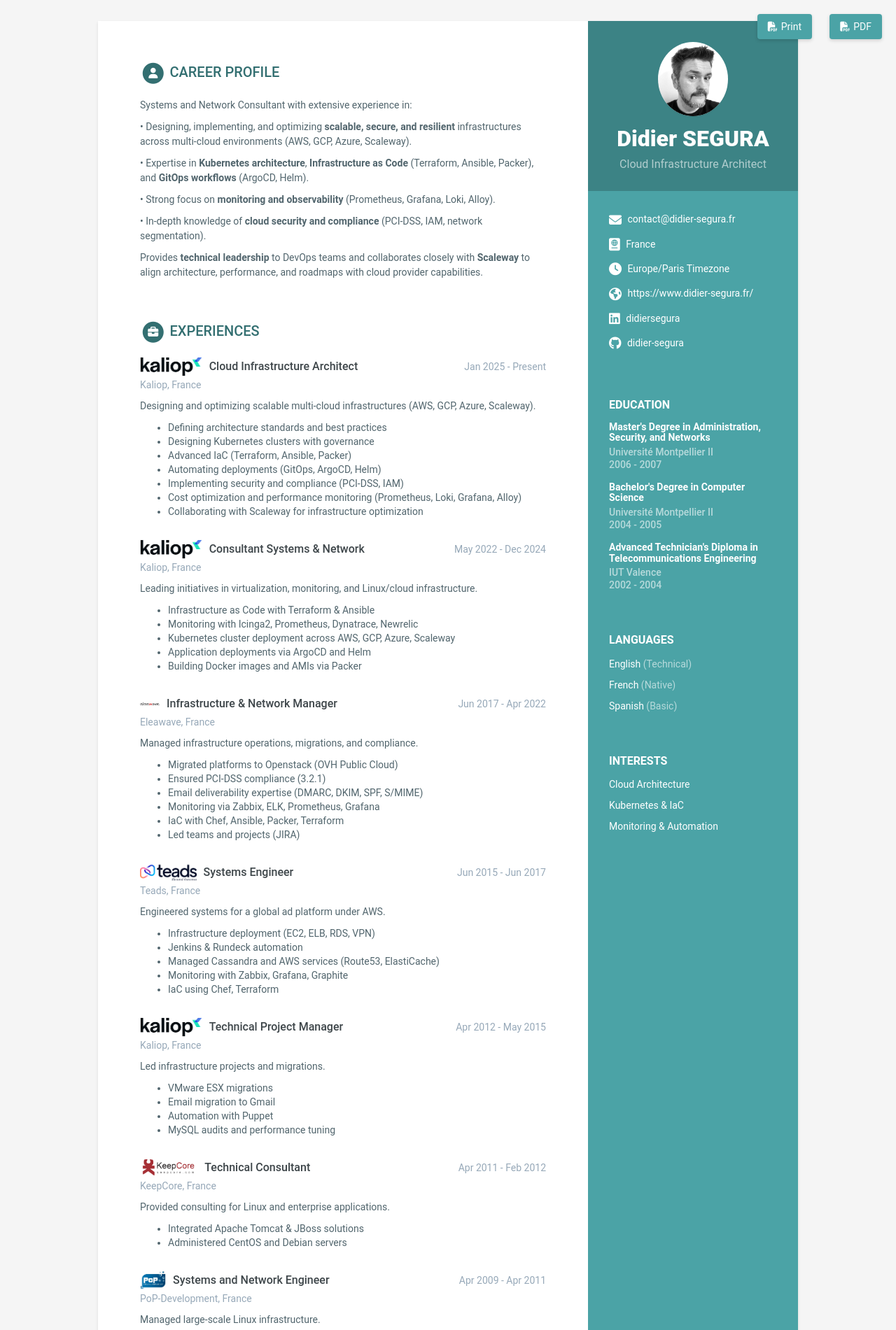
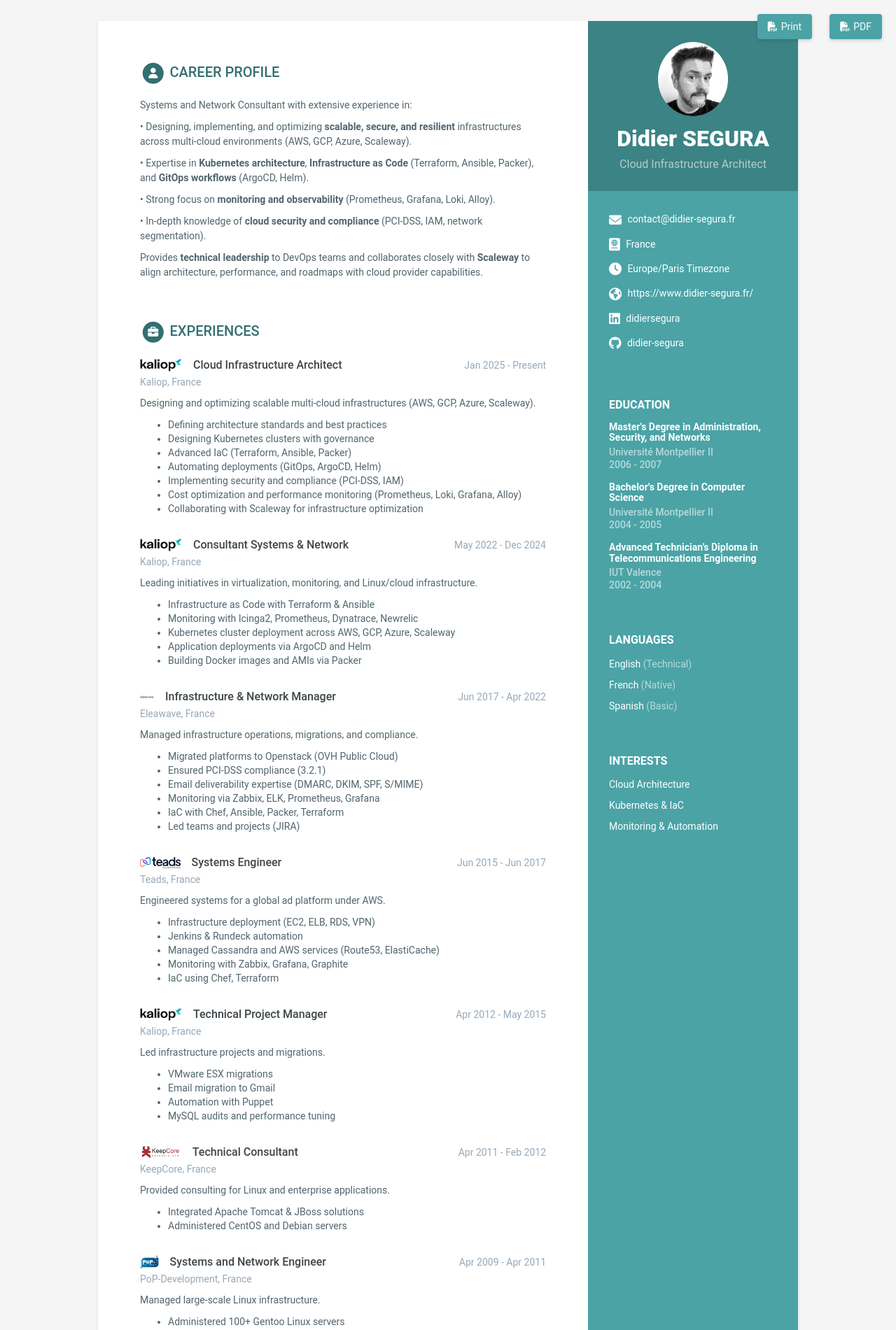
Before and after one commit to didier-segura/digital-cv, a Jekyll site: the page built from index.html, in a window 1280 px wide. Shown: the top 1901 px of the page at 70% size. Built offline with Jekyll 4.4.1, drawn with Linux system fonts in a browser that asks for light colours.

Commit message:
+ Update size logos

```diff
--- a/_sass/_base.scss
+++ b/_sass/_base.scss
@@ -196,16 +196,21 @@ p {
     }
   }
 
-  /* Updated to handle logo placement before job title */
+  /* Flex row for logo + job title + time */
   .upper-row {
     display: flex;
     align-items: center;
-    gap: 10px;
+    gap: 8px;
     margin-bottom: 2px;
+    min-height: 24px; /* Avoid collapsing if logos are tiny */
   }
 
+  /* Proper scaling for logos */
   .company-logo {
-    height: 28px;
+    max-height: 20px;     /* Limit vertical size */
+    max-width: 60px;      /* Prevent very wide logos */
+    object-fit: contain;  /* Keep proportions intact */
+    margin-right: 8px;
     flex-shrink: 0;
   }
 
@@ -218,7 +223,7 @@ p {
     margin-top: 0;
     margin-bottom: 0;
     font-weight: 500;
-    flex: 1;
+    flex: 1; /* Take remaining space */
   }
 
   .time,
@@ -238,7 +243,9 @@ p {
 
     img.company-logo,
     img.cert-logo {
-      height: 20px;
+      max-height: 20px;
+      max-width: 60px;
+      object-fit: contain;
       margin-right: 8px;
       vertical-align: middle;
     }
```
